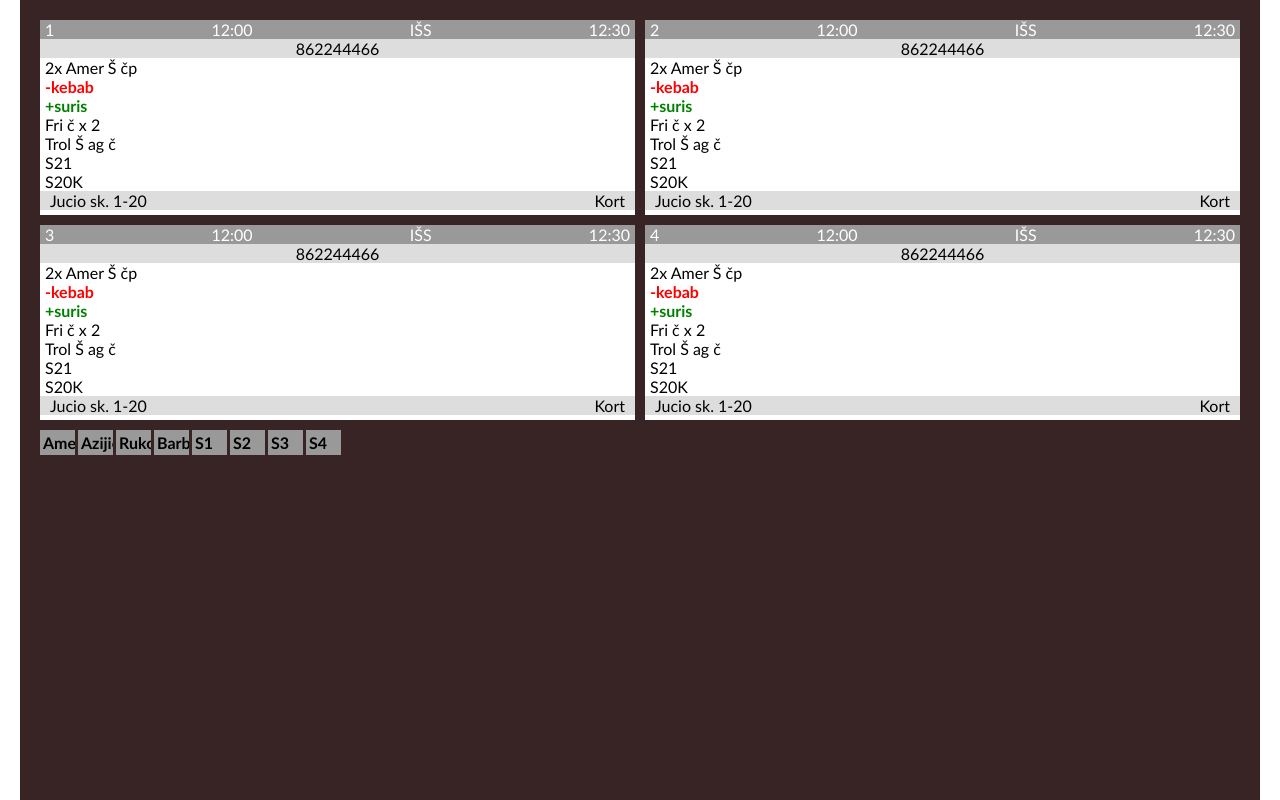
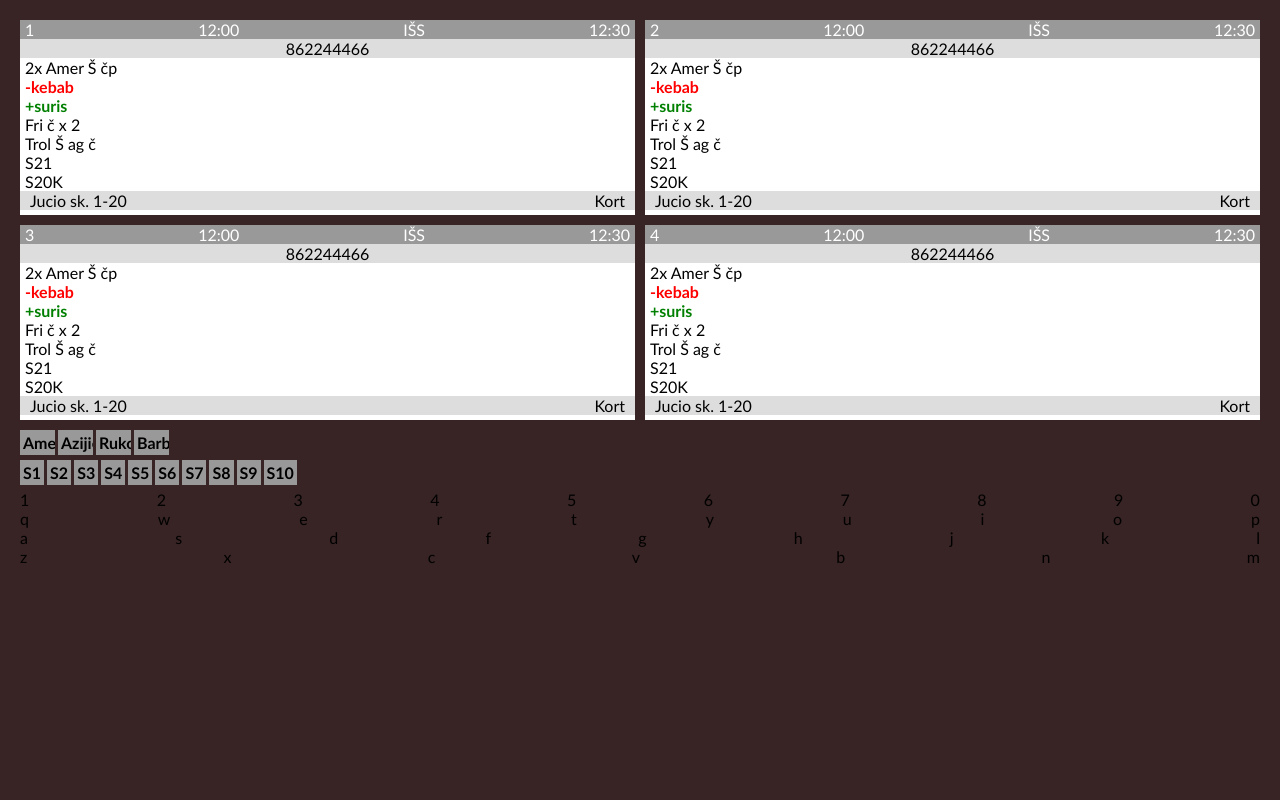
Before and after one commit to brokenfingers/manage-prototype, a website: page index.html in a window 1280 px wide. Drawn offline with Linux system fonts and the light colour scheme.

Commit message:
layoutKeyboard

```diff
--- a/css/pages/main.css
+++ b/css/pages/main.css
@@ -2,8 +2,8 @@ body {
     display: grid;
     /* background-color: yellow; */
     width: 100%;
-    grid-template-columns: 20px 1fr 20px;
-    grid-template-areas: '. main .';
+    grid-template-columns: 1fr;
+    grid-template-areas: 'main';
 }
 
 main {
@@ -18,6 +18,12 @@ main {
 
 main > * {
     margin-bottom: 10px;
+}
+
+.keyboard-row {
+    display: flex;
+    justify-content: space-between;
+    width: 100%;
 }
 
 .orders-pool {
--- a/data/menu.json
+++ b/data/menu.json
@@ -38,5 +38,35 @@
         "name": "S4",
         "id": 54651175,
         "type": "sushi"
+    },
+    {
+        "name": "S5",
+        "id": 54551175,
+        "type": "sushi"
+    },
+    {
+        "name": "S6",
+        "id": 54661175,
+        "type": "sushi"
+    },
+    {
+        "name": "S7",
+        "id": 54771175,
+        "type": "sushi"
+    },
+    {
+        "name": "S8",
+        "id": 54881175,
+        "type": "sushi"
+    },
+    {
+        "name": "S9",
+        "id": 54699175,
+        "type": "sushi"
+    },
+    {
+        "name": "S10",
+        "id": 54651175,
+        "type": "sushi"
     }
 ]
--- a/index.html
+++ b/index.html
@@ -111,10 +111,9 @@
             </div>
         </section>
         <section class="order-options">
-            <ul class="pizza-menu">
-            </ul>
-            <ul class="sushi-menu">
-            </ul>
+            <ul class="pizza-menu"></ul>
+            <ul class="sushi-menu"></ul>
+            <div class="keyboard"></div>
         </section>
     </main>
 </body>
--- a/js/js.js
+++ b/js/js.js
@@ -1,4 +1,25 @@
+let keyboardString = "1234567890qwertyuiopasdfghjklzxcvbnm";
 let menu = [];
+
+function layoutKeyboard(string, keyboardParameter) {
+    const keyboard = document.querySelector('.keyboard');
+    let lastValue = 0;
+    for (let n = 0; n < keyboardParameter.length; n++) {
+        let row = document.createElement('div');
+        row.classList.add("keyboard-row");
+        keyboard.appendChild(row)
+        for (let i = lastValue; i < keyboardParameter[n]; i++) {
+            const keyBtn = document.createElement('div');
+            keyBtn.textContent = string[i];
+            row.appendChild(keyBtn);
+        }
+        lastValue = keyboardParameter[n];
+    }
+
+}
+
+layoutKeyboard(keyboardString, [10, 20, 29, 36]);
+
 async function loadMenu() {
     const requestUrl = './data/menu.json';
     const request = new Request(requestUrl);
@@ -10,17 +31,23 @@ async function loadMenu() {
 
 function createMenu(obj) {
     const pizzaMenu = document.querySelector(".pizza-menu");
+    const sushiMenu = document.querySelector(".sushi-menu");
     for (itm of obj) {
         const li = document.createElement("li");
         li.textContent = itm.name;
         li.setAttribute("id", itm.id);
-        li.addEventListener("click", () => console.log(this), true);
-        pizzaMenu.appendChild(li);
+        li.addEventListener("click", onMenu);
+        if (itm.type == "pizza") {
+            pizzaMenu.appendChild(li);
+        } else {
+            sushiMenu.appendChild(li);
+        }
+
     }
 }
 
 function onMenu() {
-
+    console.log(this.id);
 }
 
 loadMenu();
```
